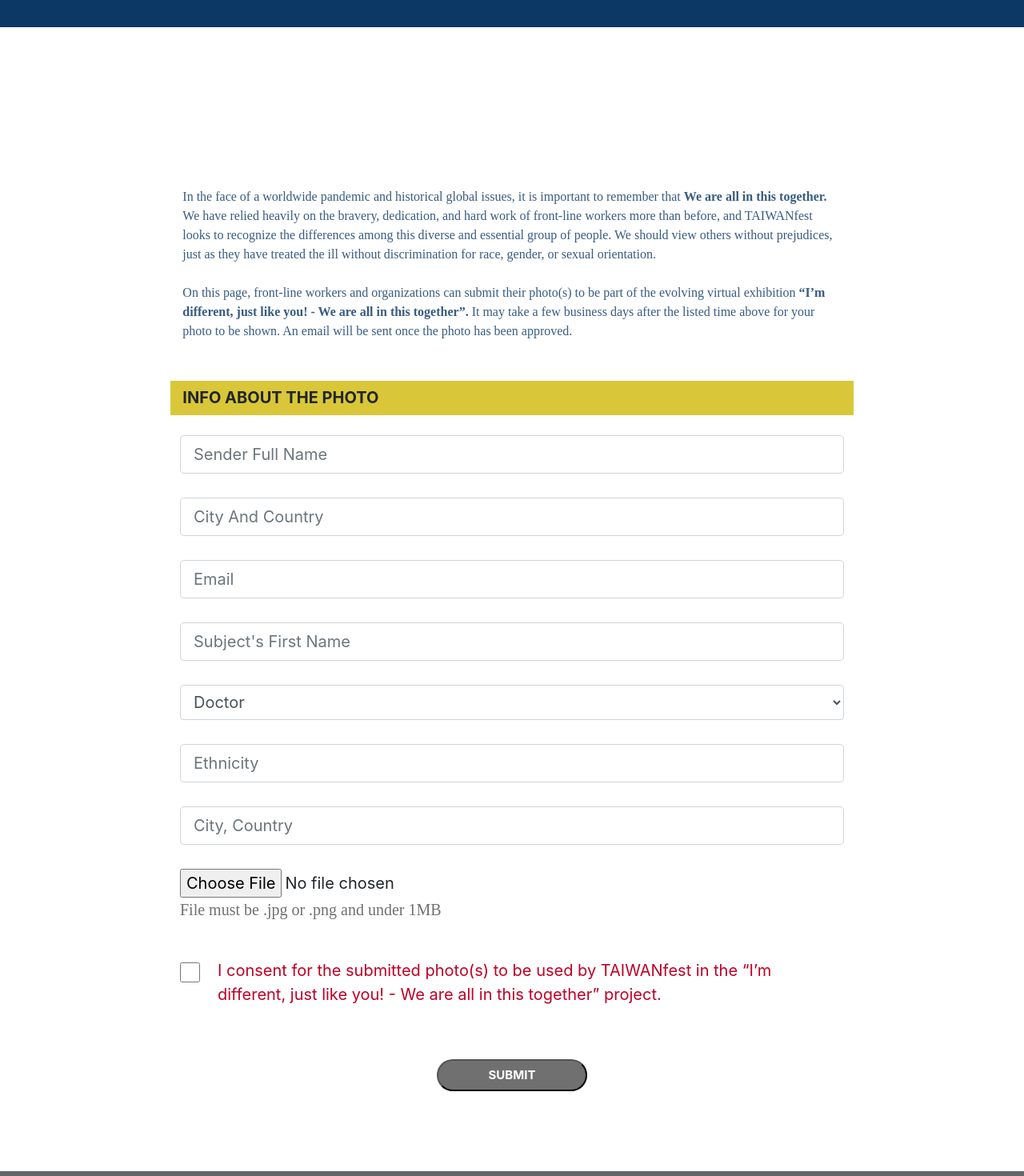
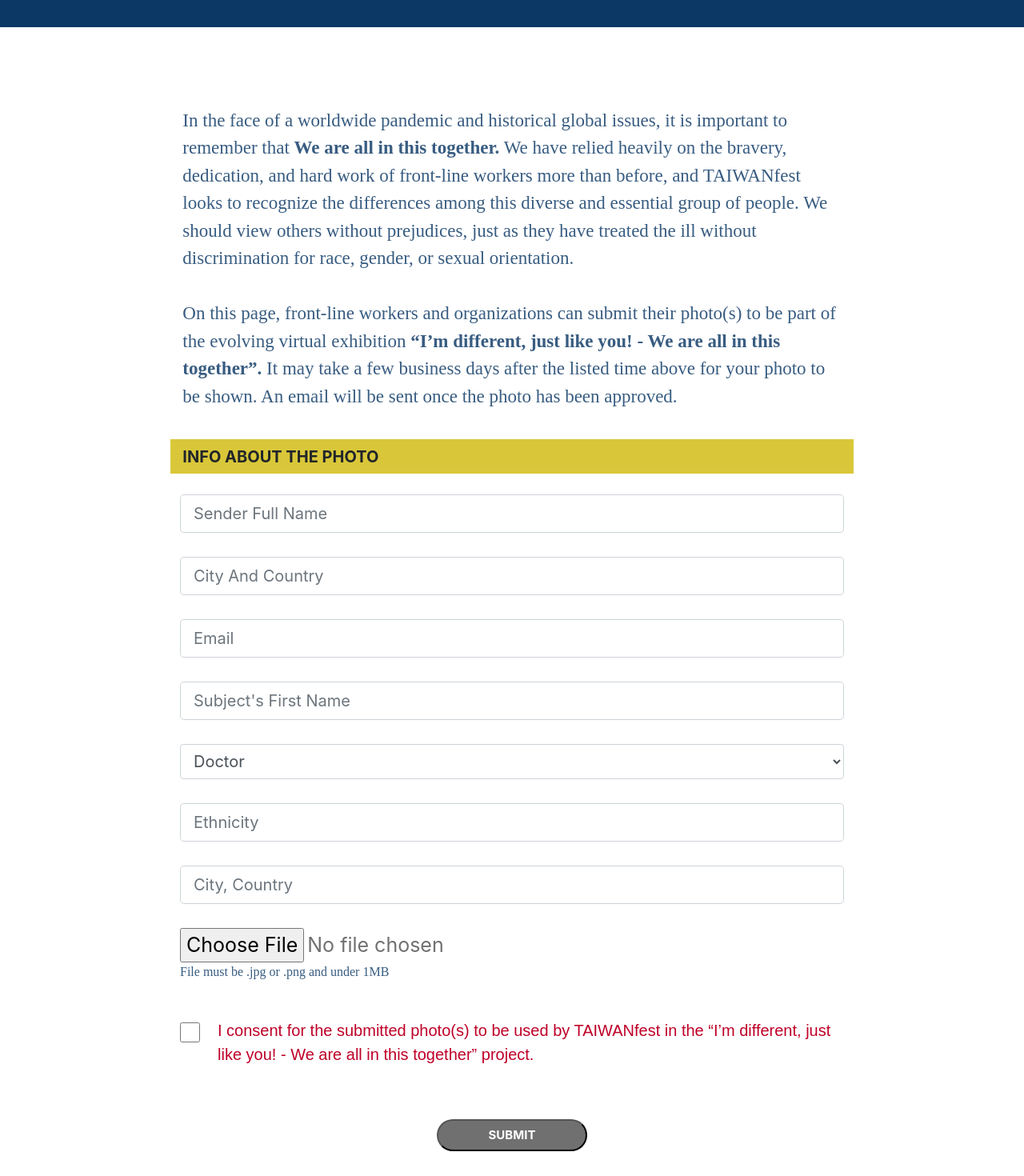
Before and after one commit to jasonwei0224/test2, a React (Create React App) app: page /#/IAmDifferentForm in a window 1280 px wide. Shown: the part 1500-2970 px from the top of the page at 80% size. Built offline with nearby package versions, Linux system fonts and the light colour scheme; a web font is replaced by a local one.

Commit message:
complete refactor im diff form css

```diff
--- a/src/IAmDifferent/IAmDifferentForm.css
+++ b/src/IAmDifferent/IAmDifferentForm.css
@@ -5,25 +5,21 @@
 } */
 
 
-input[type="checkbox"]{
-  width: 30px;
-  height: 30px;
-  cursor: pointer;
-}
 
-.formConsent{
+
+/* .formConsent{
   color: #BE0027;
-}
-.main_image{
+} */
+/* .main_image{
   margin: 0px;
   width:100%;
   height: auto;
-}
+} */
 
 
-.form_field_text{
+/* .form_field_text{
   font-size:30px;
-}
+} */
 
 /* .share_button{
   padding-left:  16%;
@@ -34,53 +30,50 @@ input[type="checkbox"]{
  font-size:40px;
  margin: auto;
 } */
-#hint{
+/* #hint{
   color: #707070;
-}
+} */
 
 
 @media screen and (max-width: 767px) {
 
-  .form_field_text{
+  /* .form_field_text{
     font-size:40px !important;
-  }
+  } */
   /* .contentsInParagraph {
     font-size: 45px;
   } */
-  .formConsent {
+  /* .formConsent {
     font-size:25px;
-  }
-
+  } */
+/*
   .hed{
      background-color: #D9C739;
      margin-bottom:2%;
     padding-top:0.5%;
     padding-bottom:0.5%;
     font-weight:bold;
-  }
+  } */
 }
 
 @media screen and (min-width: 768px) {
 
-  .form-file-input{
-    font-size: 40px;
-    color: #707070;
-  }
+
 
   /* .contentsInParagraph {
     font-size: 45px;
   } */
 
-  .formConsent {
+  /* .formConsent {
     font-size:25px;
-  }
-  #hint{
+  } */
+  /* #hint{
     font-size: 30px;
-  }
-  .form_field_text{
+  } */
+  /* .form_field_text{
     font-size:40px !important;
-  }
-  .submit_button{
+  } */
+  /* .submitButton{
      padding-left:  30%;
      padding-right: 30%;
     background-color:#707070;
@@ -88,16 +81,16 @@ input[type="checkbox"]{
     border-radius:20px ;
     font-size:40px;
     margin: auto;
-  }
+  } */
 
-  .hed{
+  /* .hed{
      background-color: #D9C739;
      margin-bottom:2%;
     padding-top:0.5%;
     padding-bottom:0.5%;
     font-weight:bold;
-  }
-  .btn-2{
+  } */
+  /* .btn-2{
     background-color:#BE0027;
     margin:auto;
     margin-bottom:10%;
@@ -106,63 +99,57 @@ input[type="checkbox"]{
     font-size:40px !important;
     text-align: center;
     border-radius: 50px;
-  }
+  } */
 }
 
-@media screen and (min-width: 1024px) {
+@media screen and (min-width: 992px) {
 
   /* .contentsInParagraph {
     font-size: 20px;
   } */
 
 
-  .formConsent {
+  /* .formConsent {
     font-size:18px;
-  }
-  .form_field_text{
+  } */
+  /* .form_field_text{
     font-size:40px ;
-  }
-  input[type="checkbox"]{
-    width: 25px;
-    height: 25px;
-    cursor: pointer;
-  }
+  } */
 
-  .hed{
+
+  /* .hed{
      background-color: #D9C739;
      margin-bottom:2%;
     padding-top:0.5%;
     padding-bottom:0.5%;
     font-weight:bold;
-  }
+  } */
 }
 
 @media screen and (min-width: 1200px) {
-  .form_field_text{
+  /* .form_field_text{
     font-size:20px !important;
-  }
-  #hint{
+  } */
+  /* #hint{
     font-size: 20px !important;
-  }
+  } */
 
-  .contentsInParagraph {
+  /* .contentsInParagraph {
     font-size: 25px;
-  }
+  } */
 
-
+/*
   .formConsent {
     font-size:20px !important;
     margin-left: -8% !important;
-  }
+  } */
   /* .share_button{
     display: None;
   } */
 
-  .form-file-input{
-    font-size: 25px;
-  }
 
-  .submit_button{
+
+  /* .submitButton{
        padding-left:  5%!important;
        padding-right: 5%!important;
       background-color:#707070 !important;
@@ -170,13 +157,9 @@ input[type="checkbox"]{
       border-radius:50px !important;
       font-size:15px !important;
       margin: auto !important;
-  }
-  input[type="checkbox"]{
-    width: 25px;
-    height: 25px;
-    cursor: pointer;
-  }
+  } */
 
+/*
   .hed{
      background-color: #D9C739;
      margin-bottom:2%;
@@ -184,5 +167,5 @@ input[type="checkbox"]{
     padding-bottom:0.5%;
     font-size: 20px!important;
     font-weight:bold;
-  }
+  } */
 }
--- a/src/IAmDifferent/i_am_different_form.js
+++ b/src/IAmDifferent/i_am_different_form.js
@@ -3,6 +3,7 @@ import ProgramInfo from "../programInfo"
 import {Container, Row, Col, Form, Button, Modal, Dropdown} from 'react-bootstrap';
 import './IAmDifferentForm.css'
 import './i_am_different.css'
+import '../sky_v1.css';
 // import programInfo from '../programInfo';
 import Footer from '../footer-temp';
 import FormComponent from '../formComponent';
@@ -142,8 +143,8 @@ class IAmDifferentForm extends Component {
 
           <ProgramInfo subtitle="Game Interaction" title="I'M DIFFERENT JUST LIKE YOU" artistName="TAIWANfest" url="https://www.facebook.com/sharer/sharer.php?u=https://www.acsea.ca/" color="#0C3866"></ProgramInfo>
           <Row className="mainContents" style={{marginTop:"100px"}}>
-            <Col xl={{span:8, offset:2}} lg={{span:10, offset:1}} sm={{span:10, offset:1}} xs={{span:10, offset:1}}>
-              <p className="mainContent">In the face of a worldwide pandemic and historical global issues, it is important to remember that <b>We are all in this together.</b>  We have relied heavily on the bravery, dedication, and hard work of front-line workers more than before, and TAIWANfest looks to recognize the differences among this diverse and essential group of people. We should view others without prejudices, just as they have treated the ill without discrimination for race, gender, or sexual orientation. <br></br><br></br>
+            <Col xl={{span:8, offset:2}} lg={{span:10, offset:1}} sm={{span:10, offset:1}} xs={{span:10, offset:1}} className= "mainContent">
+              <p>In the face of a worldwide pandemic and historical global issues, it is important to remember that <b>We are all in this together.</b>  We have relied heavily on the bravery, dedication, and hard work of front-line workers more than before, and TAIWANfest looks to recognize the differences among this diverse and essential group of people. We should view others without prejudices, just as they have treated the ill without discrimination for race, gender, or sexual orientation. <br></br><br></br>
 
 On this page, front-line workers and organizations can submit their photo(s) to be part of the evolving virtual exhibition <b>“I’m different, just like you! - We are all in this together”.</b> It may take a few business days after the listed time above for your photo to be shown. An email will be sent once the photo has been approved.
 </p>
@@ -151,34 +152,34 @@ On this page, front-line workers and organizations can submit their photo(s) to
           </Row>
 
           <Row>
-           <Col  xl={{span:8, offset:2}} lg={{span:10, offset:1}} sm={{span:10, offset:1}}xs={{span:10, offset:1}}bsCustomPrefix="hed" className='hed'
+           <Col  xl={{span:8, offset:2}} lg={{span:10, offset:1}} sm={{span:10, offset:1}}xs={{span:10, offset:1}}bsCustomPrefix="formSectionTitle" className='formSectionTitle'
             >INFO ABOUT THE PHOTO</Col>
           </Row>
 
           <Form encType="multipart/form-data">
             <Form.Row style={{marginBottom:"30px"}}>
               <Col xl={{span:8, offset:2}} lg={{span:10, offset:1}} xs={{span:10, offset:1}}>
-                <Form.Control bsCustomPrefix = 'form_field_text' className=  'form_field_text' type="text"  id="senderFullName" placeholder="Sender Full Name" required size="lg" />
+                <Form.Control bsCustomPrefix = 'inputfield' className=  'inputfield' type="text"  id="senderFullName" placeholder="Sender Full Name" required size="lg" />
               </Col>
             </Form.Row>
             <Form.Row style={{marginBottom:"30px"}}>
               <Col xl={{span:8, offset:2}} lg={{span:10, offset:1}} xs={{span:10, offset:1}}>
-                <Form.Control bsCustomPrefix = 'form_field_text' className=  'form_field_text' type="text"  id="senderCity" placeholder="City And Country" required size="lg" />
+                <Form.Control bsCustomPrefix = 'inputfield' className=  'inputfield' type="text"  id="senderCity" placeholder="City And Country" required size="lg" />
               </Col>
             </Form.Row>
             <Form.Row style={{marginBottom:"30px"}}>
               <Col xl={{span:8, offset:2}} lg={{span:10, offset:1}} xs={{span:10, offset:1}}>
-                <Form.Control bsCustomPrefix = 'form_field_text' className=  'form_field_text' type="email" id="senderEmail" placeholder="Email" required size="lg" />
+                <Form.Control bsCustomPrefix = 'inputfield' className=  'inputfield' type="email" id="senderEmail" placeholder="Email" required size="lg" />
               </Col>
             </Form.Row>
             <Form.Row style={{marginBottom:"30px"}}>
               <Col xl={{span:8, offset:2}} lg={{span:10, offset:1}} xs={{span:10, offset:1}}>
-                <Form.Control bsCustomPrefix = 'form_field_text' className=  'form_field_text'type="text"  id="subjectFirstName" placeholder="Subject's First Name" required size="lg" />
+                <Form.Control bsCustomPrefix = 'inputfield' className=  'inputfield'type="text"  id="subjectFirstName" placeholder="Subject's First Name" required size="lg" />
               </Col>
             </Form.Row>
             <Form.Row style={{marginBottom:"30px"}}>
               <Col xl={{span:8, offset:2}} lg={{span:10, offset:1}} xs={{span:10, offset:1}}>
-                  <Form.Control bsCustomPrefix = 'form_field_text' className=  'form_field_text' id="subjectOccupation" as="select" >
+                  <Form.Control bsCustomPrefix = 'inputfield' className=  'inputfield' id="subjectOccupation" as="select" >
                     <option>Doctor</option>
                     <option>Firefighter</option>
                     <option>Healthcare Technician</option>
@@ -194,17 +195,17 @@ On this page, front-line workers and organizations can submit their photo(s) to
             </Form.Row>
             <Form.Row style={{marginBottom:"30px"}}>
               <Col xl={{span:8, offset:2}} lg={{span:10, offset:1}} xs={{span:10, offset:1}}>
-                <Form.Control bsCustomPrefix = 'form_field_text' className=  'form_field_text'type="text" id="subjectEthnicity" placeholder="Ethnicity" required size="lg" />
+                <Form.Control bsCustomPrefix = 'inputfield' className=  'inputfield'type="text" id="subjectEthnicity" placeholder="Ethnicity" required size="lg" />
               </Col>
             </Form.Row>
             <Form.Row style={{marginBottom:"30px"}}>
               <Col xl={{span:8, offset:2}} lg={{span:10, offset:1}} xs={{span:10, offset:1}}>
-                <Form.Control bsCustomPrefix = 'form_field_text' className=  'form_field_text'type="text" id="subjectCity" placeholder="City, Country" required size="lg" />
+                <Form.Control bsCustomPrefix = 'inputfield' className=  'inputfield'type="text" id="subjectCity" placeholder="City, Country" required size="lg" />
               </Col>
             </Form.Row>
             <Form.Row style={{marginBottom:"30px"}}>
               <Col xl={{span:8, offset:2}} lg={{span:10, offset:1}} xs={{span:10, offset:1}}>
-            <Form.File.Input onChange={this.onChange} required bsCustomPrefix='form-file-input' id="subjectFile"className=  'form_field_text' name="subjectPhoto"/>
+            <Form.File.Input onChange={this.onChange} required id="subjectFile" bsPrefix='form-file-input'name="subjectPhoto"/>
             <p id="hint" >File must be .jpg or .png and under 1MB</p>
               </Col>
             </Form.Row>
@@ -222,10 +223,10 @@ On this page, front-line workers and organizations can submit their photo(s) to
             </Form.Row>
 
             <Form.Row style={{marginBottom:"50px"}}>
-                <Button onClick={this.submitForm} variant="primary"  className="btn-1" type="submit" bsPrefix="submit_button">SUBMIT</Button>
+                <Button onClick={this.submitForm} variant="primary"  className="btn-1" type="submit" bsPrefix="submitButton">SUBMIT</Button>
             </Form.Row>
             <Form.Row style={{marginBottom:"50px"}}>
-              <Button bsPrefix="mobileSharebutton" variant="primary"  className="btn-2"type="submit">SHARE WITH FRIENDS</Button>
+              <Button bsPrefix="mobileSharebutton" variant="primary"  className="mobileSharebutton"type="submit">SHARE WITH FRIENDS</Button>
             </Form.Row>
           </Form>
 
@@ -235,7 +236,7 @@ On this page, front-line workers and organizations can submit their photo(s) to
               Please fill out all fields
             </Modal.Body>
             <Modal.Footer>
-              <Button className="btnModal" bsPrefix="submit_button" onClick={()=>this.handleModal2()} >Close</Button>
+              <Button className="btnModal" bsPrefix="submitButton" onClick={()=>this.handleModal2()} >Close</Button>
 
             </Modal.Footer>
           </Modal>
@@ -246,7 +247,7 @@ On this page, front-line workers and organizations can submit their photo(s) to
           Thanks for submitting!
         </Modal.Body>
         <Modal.Footer>
-          <Button className="btnModal" bsPrefix="submit_button" onClick={()=>this.handleModal()} >Close</Button>
+          <Button className="btnModal" bsPrefix="submitButton" onClick={()=>this.handleModal()} >Close</Button>
         </Modal.Footer>
       </Modal>
 
@@ -256,7 +257,7 @@ On this page, front-line workers and organizations can submit their photo(s) to
           File must be .jpg or .png and under 1MB
         </Modal.Body>
         <Modal.Footer>
-          <Button className="btnModal" bsPrefix="submit_button" onClick={()=>this.invalidFile()} >Close</Button>
+          <Button className="btnModal" bsPrefix="submitButton" onClick={()=>this.invalidFile()} >Close</Button>
         </Modal.Footer>
       </Modal>
 
--- a/src/sky_v1.css
+++ b/src/sky_v1.css
@@ -7,19 +7,25 @@ p {
   overflow: hidden;
 }
 
-.mainContent {
+.mainSection {
   margin-top: 100px;
   margin-bottom:50px;
 }
-.formLabel .formConsent{
+.formConsent{
   font-family: "sofia-pro", Sans-serif;
-  color:"#BE0027";
+  color:#BE0027;
+}
+
+input[type="checkbox"]{
+  width: 30px;
+  height: 30px;
+  cursor: pointer;
 }
 
 @media screen and (max-width: 767px) {
-  .contentsInParagraph {
+  /* .contentsInParagraph {
     font-size: 45px;
-  }
+  } */
   .formSectionTitle {
     margin-top: 400px;
     font-size:40px;
@@ -46,8 +52,12 @@ p {
 }
 
 @media screen and (min-width: 768px) {
-  .contentsInParagraph {
+  /* .contentsInParagraph {
     font-size: 45px;
+  } */
+  .form-file-input{
+    font-size: 40px;
+    color: #707070;
   }
   .second_title{
     color:#BE0027;
@@ -101,7 +111,7 @@ p {
     text-align: center;
     border-radius: 50px;
   }
-  .submit_button{
+  .submitButton{
     padding-left: 30% !important;
     padding-right:30% !important;
     background-color:#707070 !important;
@@ -120,9 +130,9 @@ p {
 }
 
 @media screen and (min-width: 992px) {
-  .contentsInParagraph {
+  /* .contentsInParagraph {
     font-size: 35px;
-  }
+  } */
   .formSectionTitle {
     margin-top: 20px;
     font-size:40px;
@@ -134,7 +144,7 @@ p {
   .formConsent {
     font-size:25px;
   }
-  .submit_button{
+  .submitButton{
     padding-left: 30% !important;
     padding-right:30% !important;
     background-color:#707070 !important;
@@ -142,14 +152,21 @@ p {
     margin:auto !important;
     color: white !important;
   }
+  input[type="checkbox"]{
+    width: 25px;
+    height: 25px;
+    cursor: pointer;
+  }
 }
 
 
 @media screen and (min-width: 1200px) {
-  .contentsInParagraph {
+  /* .contentsInParagraph {
     font-size: 23px !important;
+  } */
+  .form-file-input{
+    font-size: 25px;
   }
-
   .second_title{
     color:#BE0027;
     font-size: 20px !important;
@@ -187,7 +204,7 @@ p {
     font-size:20px !important;
     margin-left: -8% !important;
   }
-  .submit_button{
+  .submitButton{
     padding-left: 5% !important;
     padding-right:5% !important;
     background-color:#707070 !important;
@@ -197,7 +214,11 @@ p {
     font-size: 15px !important;
     border-color: none;
   }
-
+  input[type="checkbox"]{
+    width: 25px;
+    height: 25px;
+    cursor: pointer;
+  }
 }
 
 
@@ -240,7 +261,7 @@ p {
     height: 50px;
     cursor: pointer;
   }
-  .submit_button{
+  .submitButton{
     padding-left: 30% !important;
     padding-right:30% !important;
     background-color:#707070 !important;
@@ -320,7 +341,7 @@ p {
   #firstName{
     font-size: 40px;
   }
-  .submit_button{
+  .submitButton{
     padding-left: 30% !important;
     padding-right:30% !important;
     background-color:#707070 !important;
@@ -396,7 +417,7 @@ p {
   #firstName{
     font-size: 30px !important;
   }
-  .submit_button{
+  .submitButton{
     padding-left: 30% !important;
     padding-right:30% !important;
     background-color:#707070 !important;
@@ -469,7 +490,7 @@ p {
   .hint{
     font-size: 20px !important;
   }
-  .submit_button{
+  .submitButton{
     padding-left: 5% !important;
     padding-right:5% !important;
     background-color:#707070 !important;
```
Also changed, not shown: src/sky_v1.js (+9 -9 lines).
